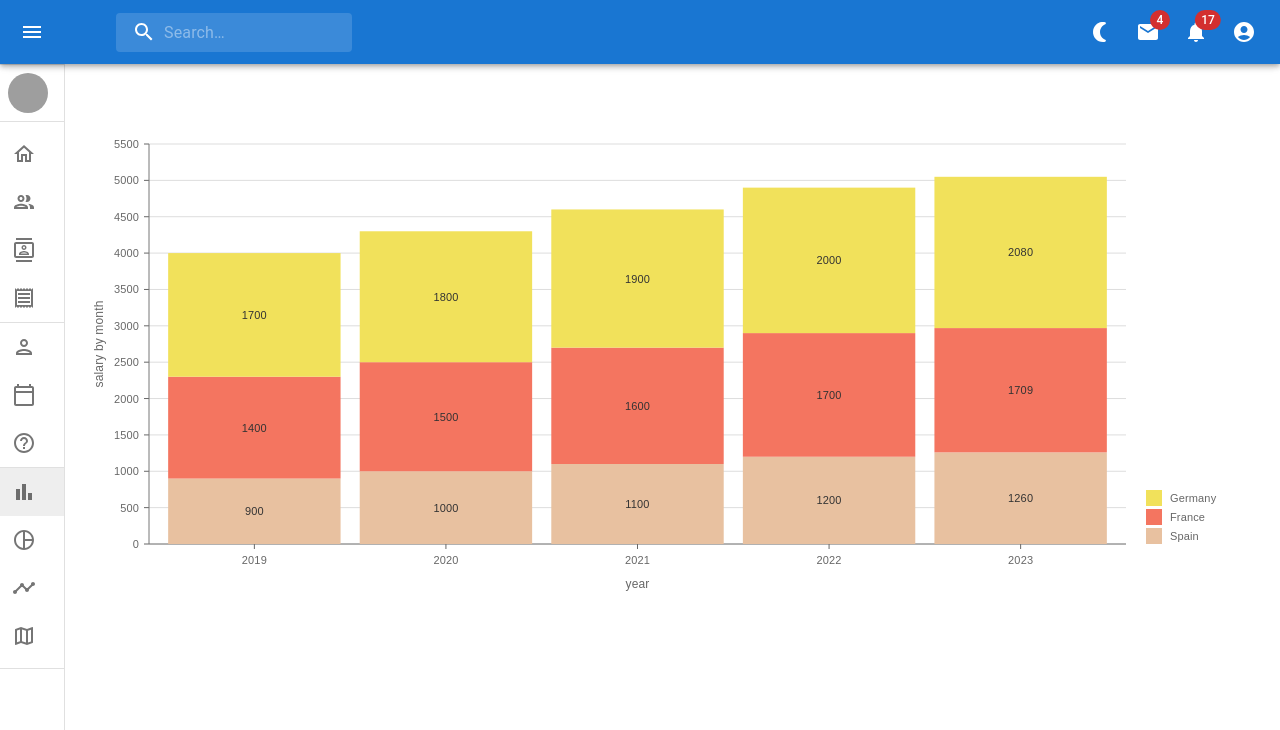
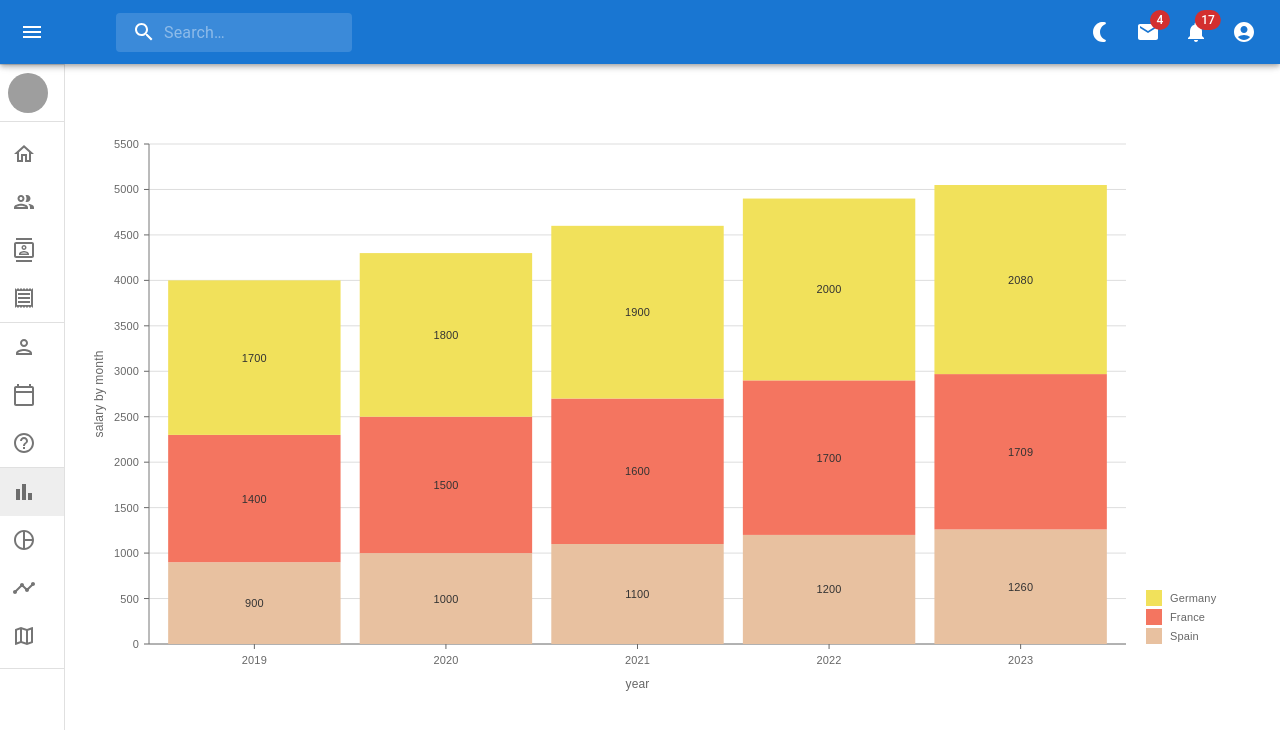
Before and after one commit to bouhlalamohamed/react-admin-dashboard, a React (Vite) app: page /bar in a window 1280 px wide. Shown: the top 730 px of the page. Built offline with nearby package versions, Linux system fonts and the light colour scheme; grey boxes are pictures that could not be loaded.

Commit message:
reusable BarChart in dashboard

```diff
--- a/src/pages/bar/BarChart.jsx
+++ b/src/pages/bar/BarChart.jsx
@@ -38,17 +38,17 @@
     Germany: 2080,
   },
 ];
-export const BarChart = () => {
+export const BarChart = ({isDahboard = false}) => {
     const theme= useTheme()
   return (
-    <Box sx={{height:500}}>
-    <ResponsiveBar /* or Bar for fixed dimensions */
+    <Box sx={{ height: isDahboard?  "280px"  :  "75vh" }}>
+    <ResponsiveBar
         data={data}
        keys={["Spain", "France", "Germany"]}
         indexBy="year"
         labelSkipWidth={12}
         labelSkipHeight={12}
-        legends={[
+        legends={isDahboard? [] : [
             {
                 dataFrom: 'keys',
                 anchor: 'bottom-right',
@@ -169,8 +169,8 @@ export const BarChart = () => {
         "tableCellValue": {}
     }
 }}
-        axisBottom={{ legend: 'year ', legendOffset: 40 }}
-        axisLeft={{ legend: 'salary by month', legendOffset: -50 }}
+        axisBottom={{ legend: isDahboard? null :'year ', legendOffset: 40 }}
+        axisLeft={{ legend:  isDahboard? null : 'salary by month', legendOffset: -50 }}
         margin={{ top: 50, right: 130, bottom: 50, left: 60 }}
     />
     </Box>
```
